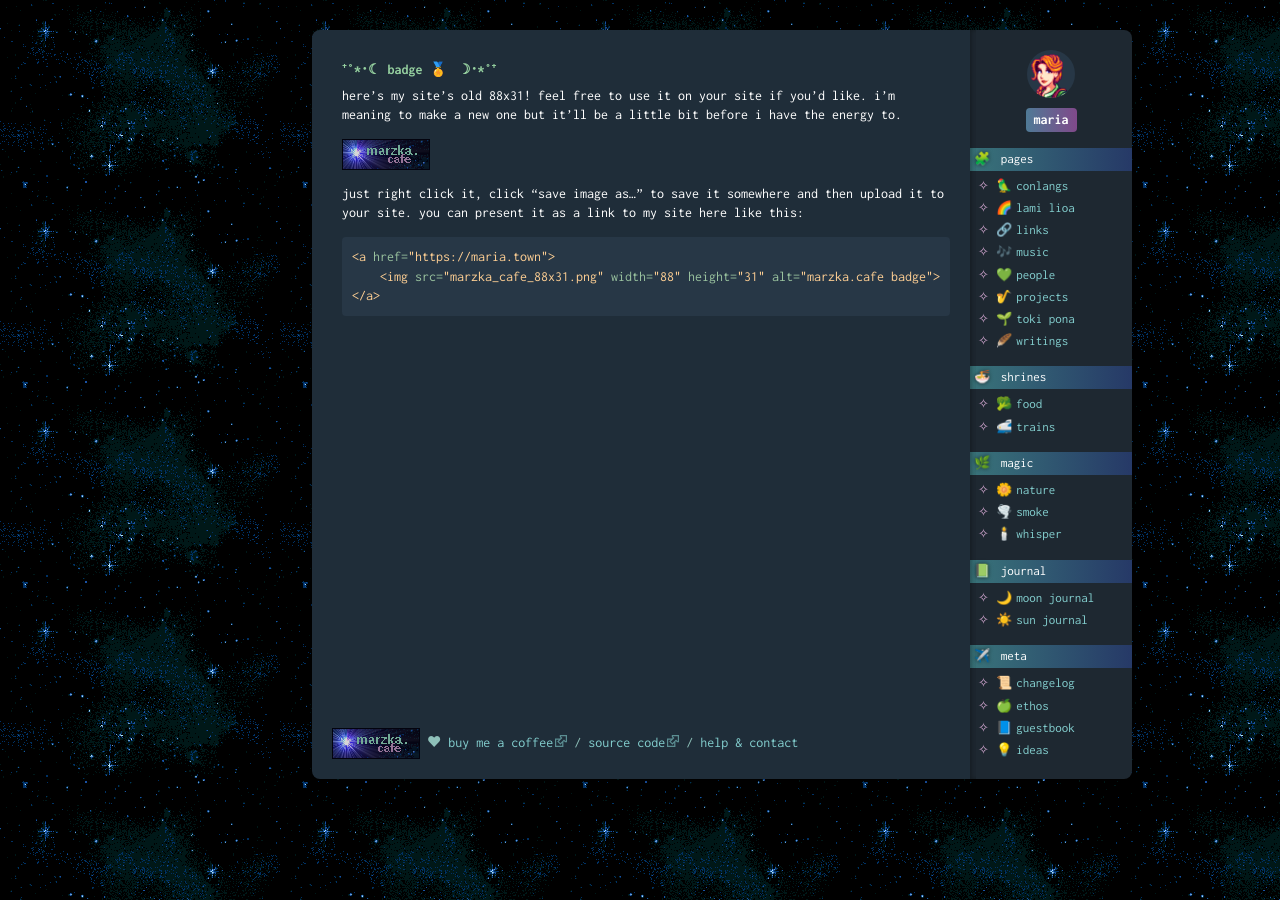
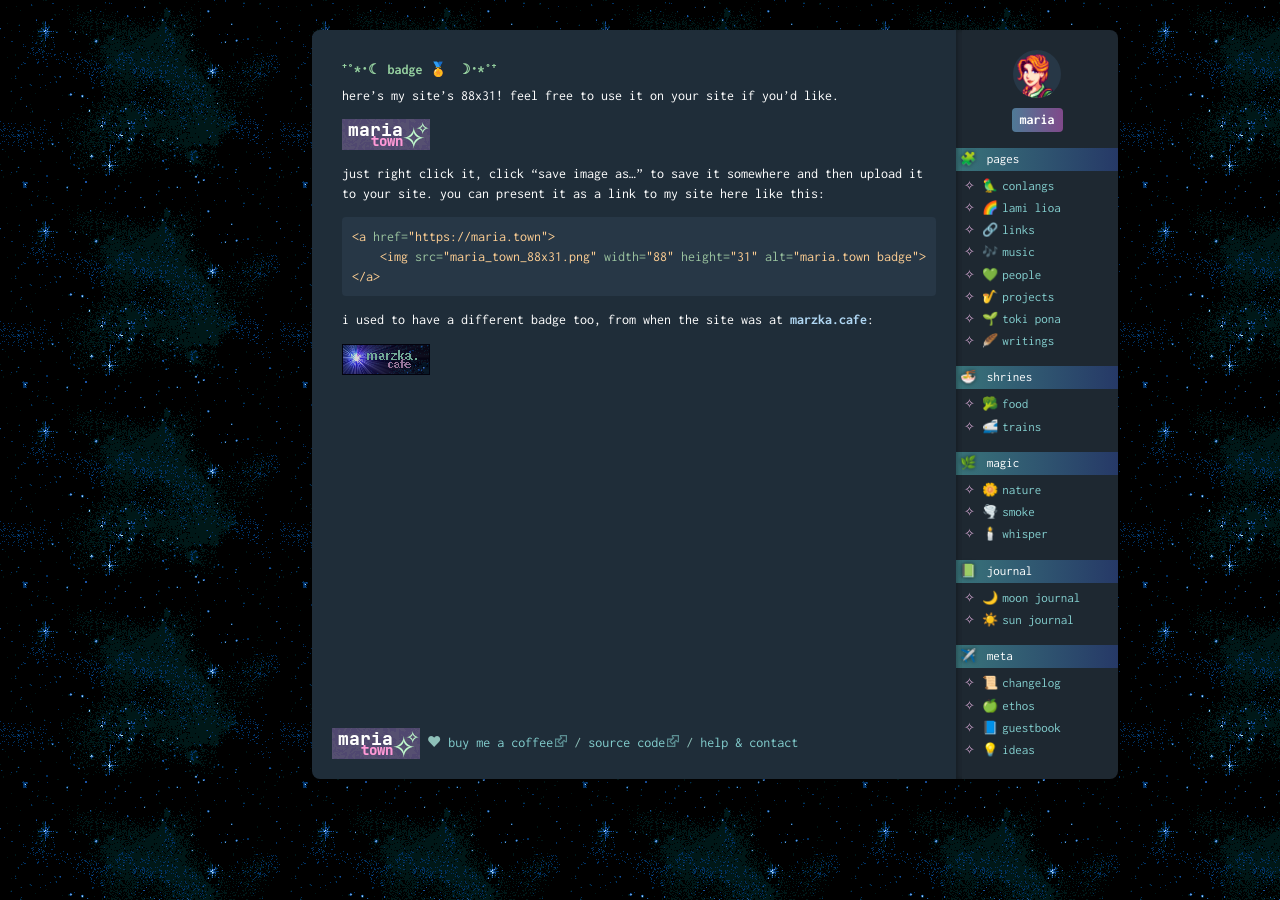
Before and after one commit to m5ka/maria.town, a Jekyll site: the page built from _pages/badge.md, in a window 1280 px wide. Built offline with Jekyll 4.4.1, drawn with Linux system fonts in a browser that asks for light colours; Markdown is read by kramdown in place of the engine named in the settings.

Commit message:
💚 update my badge and add another badge in people

````diff
--- a/_layouts/default.html
+++ b/_layouts/default.html
@@ -27,7 +27,7 @@
             </main>
             <footer>
                 <a href="{% link _pages/badge.md %}">
-                    <img src="{% link /assets/images/88x31/marzka_cafe_88x31.png %}" alt="marzka.cafe badge (out of date!)">
+                    <img src="{% link /assets/images/88x31/maria_town_88x31.png %}" alt="maria.town badge">
                 </a>
                 <span class="divider">♥</span>
                 <a href="https://www.buymeacoffee.com/mariatown">buy me a coffee</a>
--- a/_pages/badge.md
+++ b/_pages/badge.md
@@ -4,14 +4,18 @@ title: badge
 emoji: 🏅
 permalink: /badge/
 ---
-here's my site's old 88x31! feel free to use it on your site if you'd like. i'm meaning to make a new one but it'll be a little bit before i have the energy to.
+here's my site's 88x31! feel free to use it on your site if you'd like.
 
-![marzka.cafe badge]({% link /assets/images/88x31/marzka_cafe_88x31.png %}){:width="88" height="31"}
+![maria.town badge]({% link /assets/images/88x31/maria_town_88x31.png %}){:width="88" height="31"}
 
 just right click it, click "save image as..." to save it somewhere and then upload it to your site. you can present it as a link to my site here like this:
 
 ```html
 <a href="https://maria.town">
-    <img src="marzka_cafe_88x31.png" width="88" height="31" alt="marzka.cafe badge">
+    <img src="maria_town_88x31.png" width="88" height="31" alt="maria.town badge">
 </a>
 ```
+
+i used to have a different badge too, from when the site was at **marzka.cafe**:
+
+![old marzka.cafe badge]({% link /assets/images/88x31/marzka_cafe_88x31.png %}){:width="88" height="31"}
````
Also changed, not shown: _pages/changelog.md (+1 -0 lines), _pages/people.md (+1 -0 lines), assets/images/88x31/frills_dev_88x31.png (added), assets/images/88x31/maria_town_88x31.png (added).
